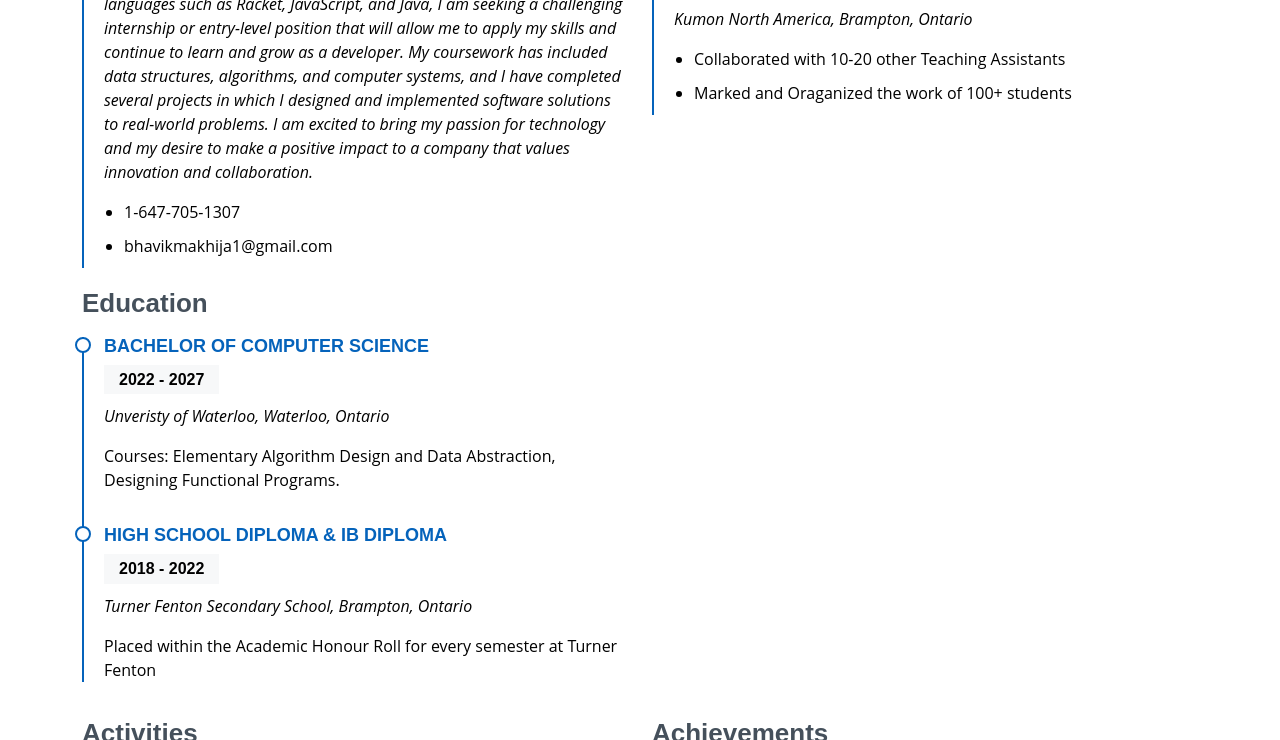
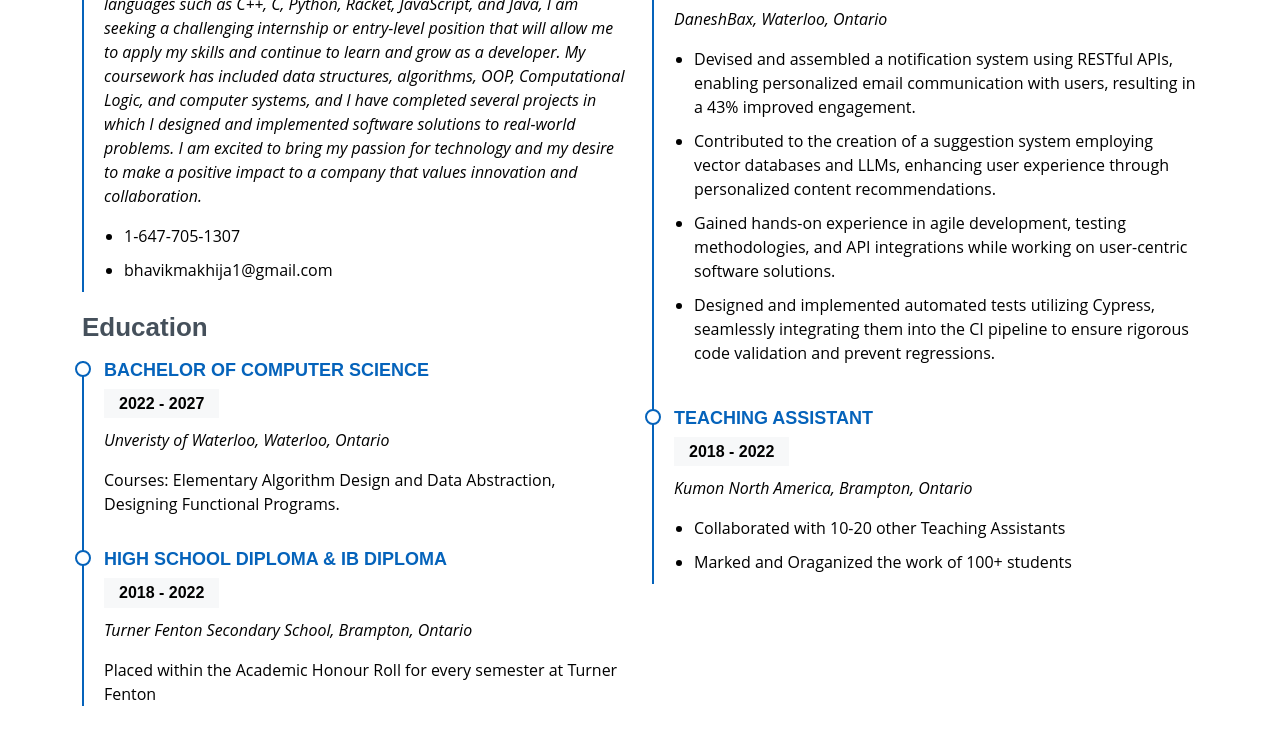
Before and after one commit to BhavikMakhija/My-Web, a plain HTML site: page index.html in a window 1280 px wide. Shown: the part 1593-2333 px from the top of the page. Drawn offline with Linux system fonts and the light colour scheme.

Commit message:
Update index.html

```diff
--- a/index.html
+++ b/index.html
@@ -101,7 +101,7 @@
                         <h3 class="resume-title">Summary</h3>
                         <div class="resume-item pb-0">
                             <h4>Bhavik Makhija</h4>
-                            <p><em>As a computer science student with a strong foundation in programming languages such as Racket, JavaScript, and Java, I am seeking a challenging internship or entry-level position that will allow me to apply my skills and continue to learn and grow as a developer. My coursework has included data structures, algorithms, and computer systems, and I have completed several projects in which I designed and implemented software solutions to real-world problems. I am excited to bring my passion for technology and my desire to make a positive impact to a company that values innovation and collaboration.</em></p>
+                            <p><em>As a computer science student with a strong foundation in programming languages such as C++, C, Python, Racket, JavaScript, and Java, I am seeking a challenging internship or entry-level position that will allow me to apply my skills and continue to learn and grow as a developer. My coursework has included data structures, algorithms, OOP, Computational Logic, and computer systems, and I have completed several projects in which I designed and implemented software solutions to real-world problems. I am excited to bring my passion for technology and my desire to make a positive impact to a company that values innovation and collaboration.</em></p>
                             <ul>
                                 <li>1-647-705-1307</li>
                                 <li>bhavikmakhija1@gmail.com</li>
@@ -124,6 +124,17 @@
                     </div>
                     <div class="col-lg-6">
                         <h3 class="resume-title">Experience</h3>
+                        <div class="resume-item">
+                            <h4>Software Developer Intern</h4>
+                            <h5>2023 - 2023</h5>
+                            <p><em>DaneshBax, Waterloo, Ontario </em></p>
+                            <ul>
+                                <li>Devised and assembled a notification system using RESTful APIs, enabling personalized email communication with users, resulting in a 43% improved engagement.</li>
+                                <li>Contributed to the creation of a suggestion system employing vector databases and LLMs, enhancing user experience through personalized content recommendations.</li>
+                                <li>Gained hands-on experience in agile development, testing methodologies, and API integrations while working on user-centric software solutions.</li>
+                                <li>Designed and implemented automated tests utilizing Cypress, seamlessly integrating them into the CI pipeline to ensure rigorous code validation and prevent regressions.</li>
+                            </ul>
+                        </div>
                         <div class="resume-item">
                             <h4>Teaching Assistant</h4>
                             <h5>2018 - 2022</h5>
```
